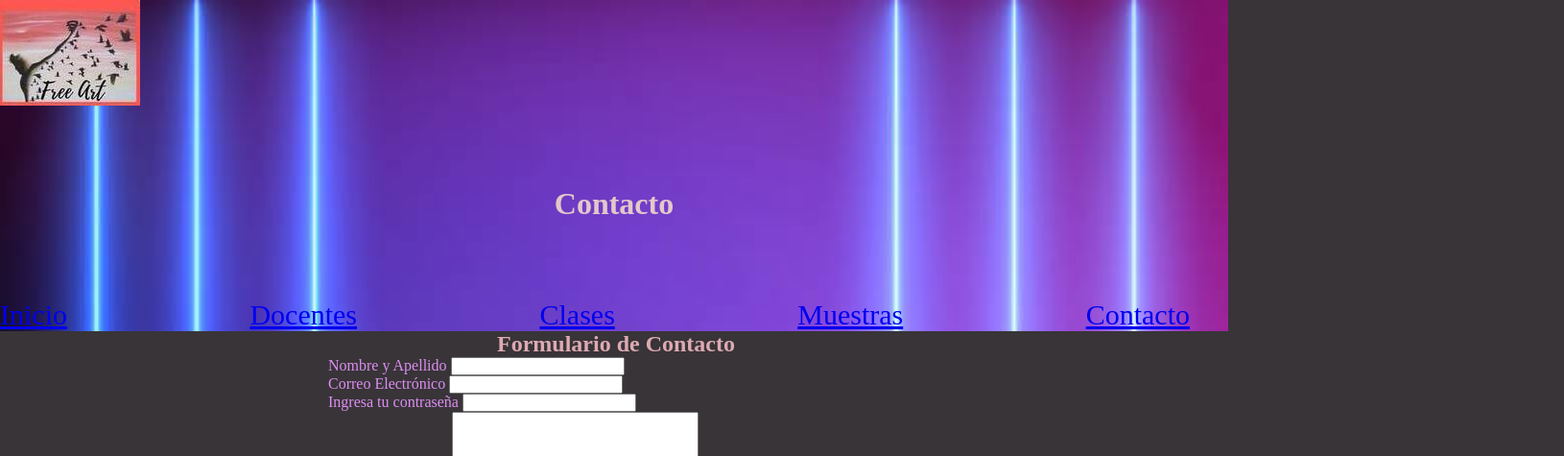
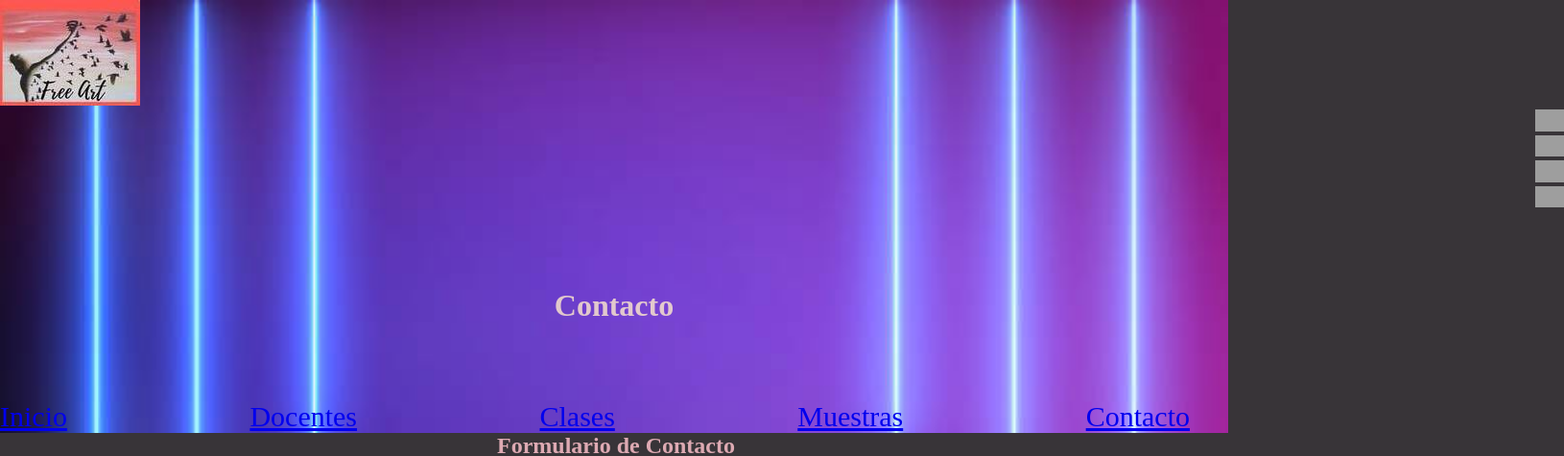
Before and after one commit to mariadrey17/comission33115, a plain HTML site: page pages/contacto.html in a window 1280 px wide. Shown: the top 475 px of the page at 96% size, 1630 px wide, since content can reach past the window. Drawn offline with Linux system fonts and the light colour scheme; grey boxes are pictures that could not be loaded.

Commit message:
hice cambios en index y contactos pero hay que hacerlo en todos y hacer en las mediaqueries agregué redes sociales

```diff
--- a/css/style.css
+++ b/css/style.css
@@ -72,6 +72,36 @@ background-size: cover;
 
 
 
+.icon-preview {
+  margin-left:1600px ;
+  width:30px ;
+}
+
+.icon-insta {
+  margin-left:1600px ;
+ width:30px;
+}
+.icon-youtube {
+  margin-left:1600px ;
+  width:30px ;
+
+}
+.icon-whatsapp {
+  margin-left:1600px ;
+  width:30px ;
+}
+ .container {
+  margin-bottom:50px ;
+
+
+ }
+
+
+
+
+
+
+
 
 .fuente-media {
 
@@ -112,10 +142,7 @@ h2 {
 color: rgb(252, 69, 99);
 transition:6s ;
 }
-.navegacion li :hover {
-    color:bisque ;
-}
-
+.navegacion li :hover
 
 
 ul {
--- a/pages/contacto.html
+++ b/pages/contacto.html
@@ -15,7 +15,40 @@
 <body>
     <header>
         <img src="../img/Image de logo .jpg" alt="imagen de logo" class="logo" >
+        <div class="container">
 
+            <!--redes sociales-->
+            <div class="icon-preview   shortcut-keys-active" data-asset-id="317727">
+                <div class="icon-preview-bg"></div>
+
+                    <img src="https://cdn1.iconfinder.com/data/icons/logotypes/32/square-facebook-64.png" srcset="https://cdn1.iconfinder.com/data/icons/logotypes/32/square-facebook-128.png 2x" alt="facebook, social media, social " class="d-block ">
+                    </div>
+
+                    <!--Instagram-->
+                    <div class="icon-insta shortcut-keys-active" data-asset-id="1298747">
+                        <div class="icon-preview-bg"></div>
+
+                       <img src="https://cdn2.iconfinder.com/data/icons/social-icons-33/128/Instagram-64.png" srcset="https://cdn2.iconfinder.com/data/icons/social-icons-33/128/Instagram-128.png 2x" alt="instagram, brand, logo, social media " class="d-block ">
+                        </div>
+              <!--Youtube-->
+              <div class="icon-youtube shortcut-keys-active" data-asset-id="2993724">
+                <div class="icon-preview-bg"> </div>
+
+
+                <img src="https://cdn3.iconfinder.com/data/icons/social-media-2169/24/social_media_social_media_logo_youtube-64.png" srcset="https://cdn3.iconfinder.com/data/icons/social-media-2169/24/social_media_social_media_logo_youtube-128.png 2x" alt="social media, youtube " class="d-block ">
+
+                </div>
+
+                <!--WWhatsapp-->
+                <div class="icon-whatsapp   shortcut-keys-active" data-asset-id="1298775">
+                    <div class="icon-preview-bg"></div>
+                    <img src="https://cdn2.iconfinder.com/data/icons/social-icons-33/128/WhatsApp-64.png" srcset="https://cdn2.iconfinder.com/data/icons/social-icons-33/128/WhatsApp-128.png 2x" alt="whatsapp, chat, sms, social media, talk " class="d-block ">
+                    </div>
+
+
+
+
+            </div>
 
         <h1>Contacto</h1>
 
```
Also changed, not shown: index.html (+35 -0 lines), pages/clases.html (+1 -1 lines), pages/muestras.html (+1 -1 lines).
